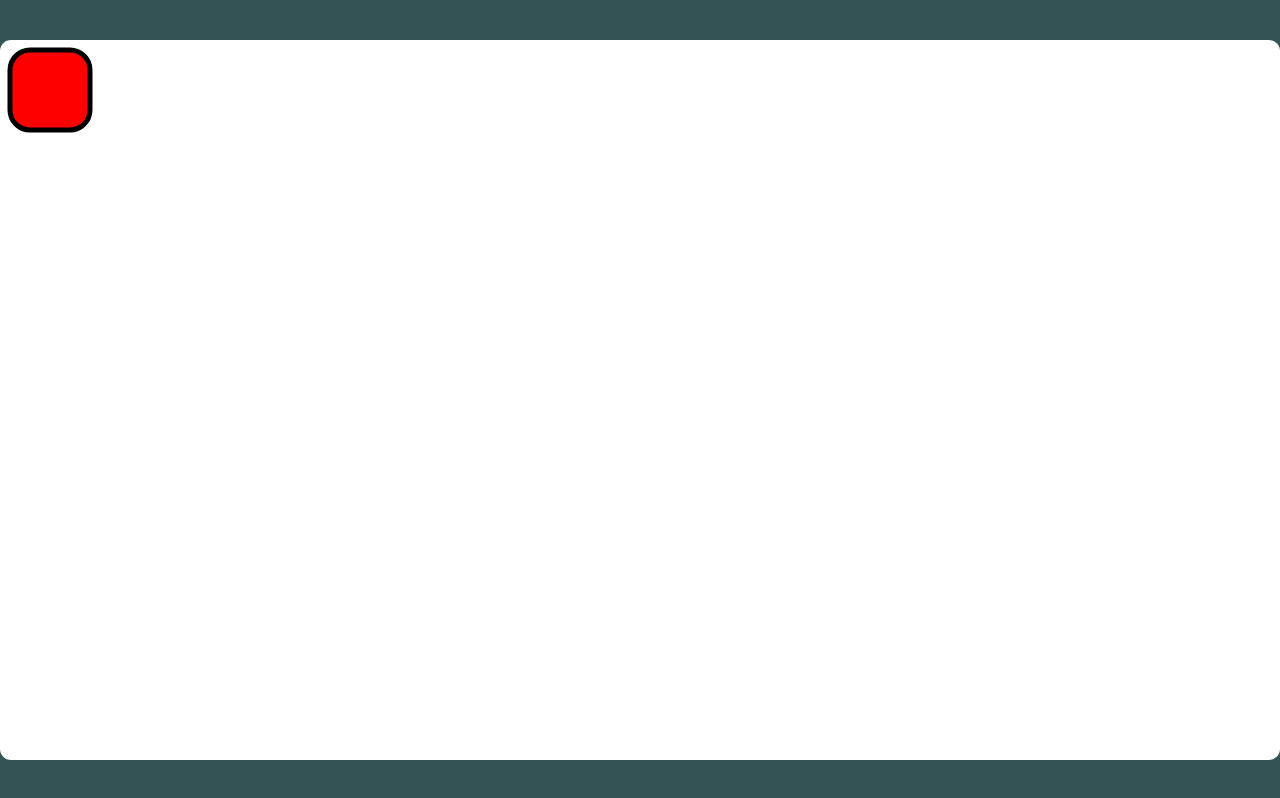
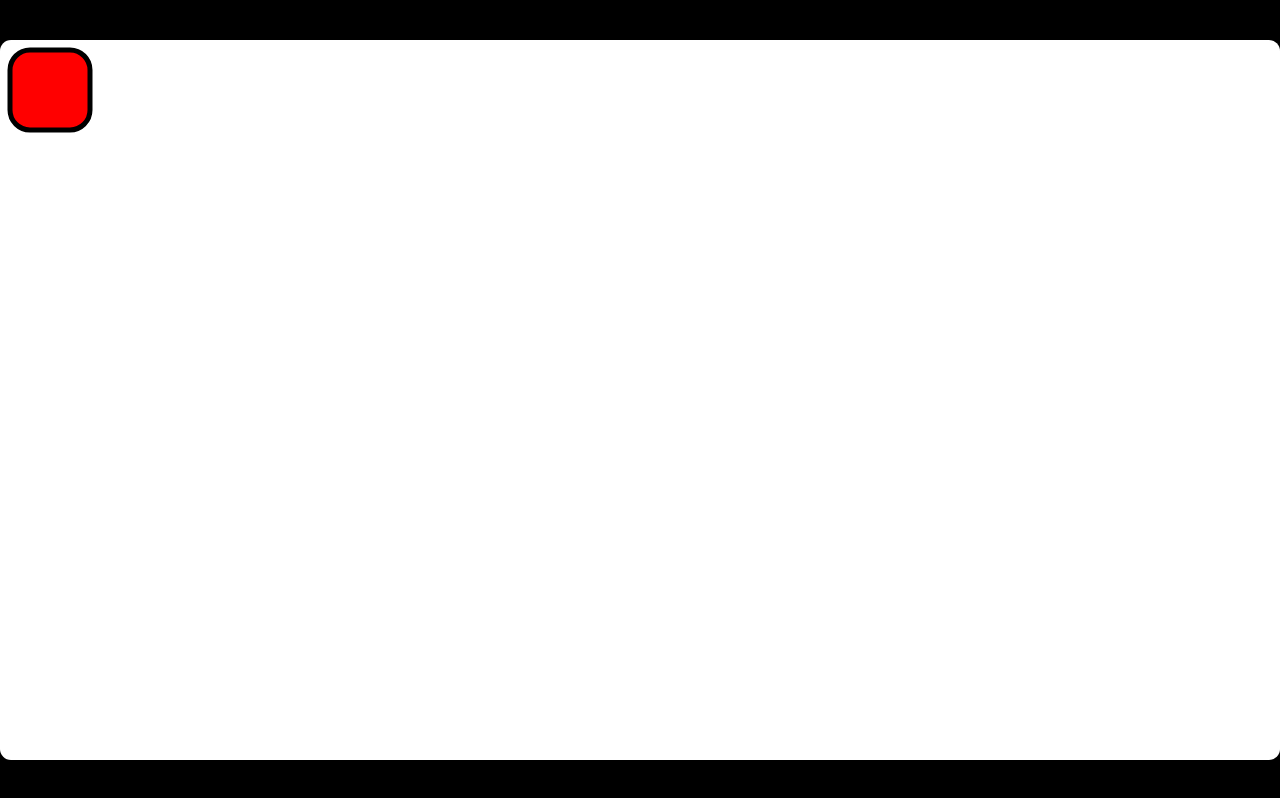
Before and after one commit to N8WM/build-a-wall, a website: page template/index.html in a window 1280 px wide. Drawn offline with nearby package versions, Linux system fonts and the light colour scheme.

Commit message:
Update style.css

```diff
--- a/static/style.css
+++ b/static/style.css
@@ -6,7 +6,7 @@ body {
   width: 100%;
   height: 100vh;
   margin: 0;
-  background-color: #355;
+  background-color: #000;
   font-family: 'Rajdhani', sans-serif;
 }
 
```
